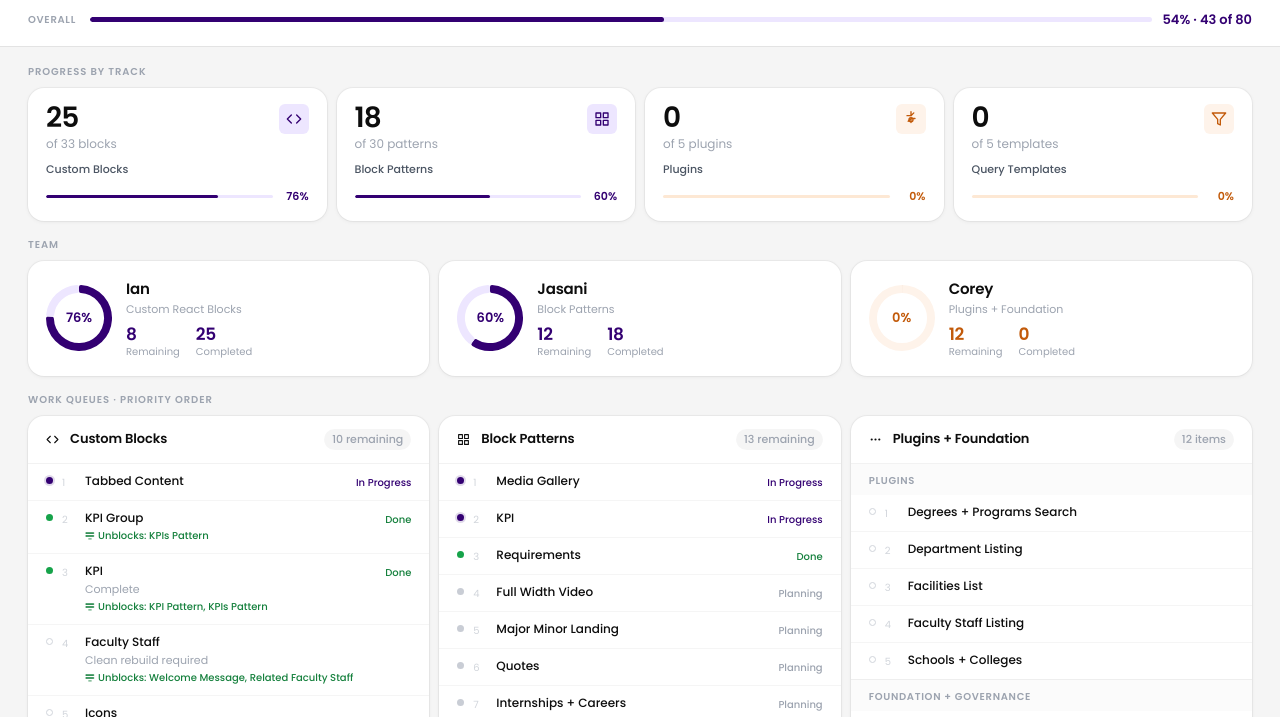
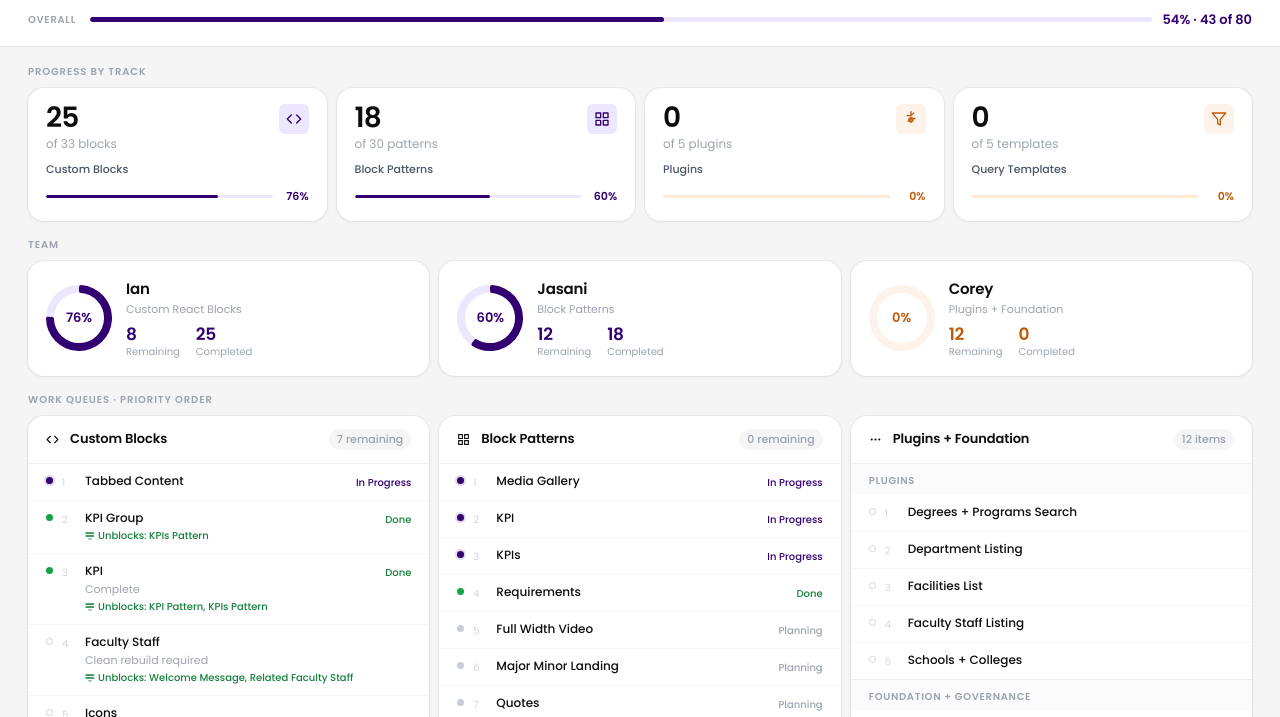
Before and after one commit to clawren2-lgtm/Theme-Status, a plain HTML site: page index.html in a window 1280 px wide. Shown: the part 65-782 px from the top of the page. Drawn offline with nearby package versions, Linux system fonts and the light colour scheme.

Commit message:
Update remaining item counts and reorganize KPIs on Jasani's list

```diff
--- a/index.html
+++ b/index.html
@@ -202,12 +202,12 @@ const BLOCKS_DONE = 23;
 const PATTERNS = [
   { name:'Media Gallery',          status:S.IP, blockedBy:null,                        tier:1 },
   { name:'KPI',                    status:S.IP, blockedBy:null,                        tier:1 },
+  { name:'KPIs',                   status:S.IP, blockedBy:null,                        tier:1 },
   { name:'Requirements',           status:S.D, blockedBy:null,                         tier:1 },
   { name:'Full Width Video',       status:S.PL, blockedBy:null,                        tier:1 },
   { name:'Major Minor Landing',    status:S.PL, blockedBy:null,                        tier:1 },
   { name:'Quotes',                 status:S.PL, blockedBy:null,                        tier:1 },
   { name:'Internships + Careers',  status:S.PL, blockedBy:null,                        tier:1 },
-  { name:'KPIs',                   status:S.IP, blockedBy:null,                        tier:2 },
   { name:'Welcome Message',        status:S.BL, blockedBy:'Faculty Staff Block',        tier:2 },
   { name:'Related Faculty Staff',  status:S.BL, blockedBy:'Faculty Staff Block',        tier:2 },
   { name:'Keep Browsing',          status:S.BL, blockedBy:'Pattern-Inserter + Links',   tier:2 },
@@ -256,6 +256,7 @@ const SC = {
 
 function pct(d, t) { return t === 0 ? 0 : Math.round((d / t) * 100); }
 function cntDone(arr) { return arr.filter(x => x.status === S.D).length; }
+function cntRemaining(arr) { return arr.filter(x => x.status === S.NS).length; }
 
 function renderItem(item, idx, showUnblocks) {
   const meta = [];
@@ -287,6 +288,11 @@ function render() {
   const allPct  = pct(allDone, allTot);
 
   const cTot = plTot + fTot, cDone = plDone + fDone;
+
+  const bRemaining = cntRemaining(BLOCKS);
+  const pRemaining = cntRemaining(PATTERNS);
+  const plRemaining = cntRemaining(PLUGINS);
+  const fRemaining = cntRemaining(FOUNDATION);
 
   const today = new Date().toLocaleDateString('en-US', { month:'long', day:'numeric', year:'numeric' });
 
@@ -436,7 +442,7 @@ function render() {
           <div class="card" role="region" aria-label="Ian's block queue">
             <div class="wc-head">
               <div class="wc-title"><svg class="icon-sm" viewBox="0 0 24 24" fill="none" stroke="currentColor" stroke-width="2" stroke-linecap="round" stroke-linejoin="round"><polyline points="16 18 22 12 16 6"/><polyline points="8 6 2 12 8 18"/></svg> Custom Blocks</div>
-              <span class="wc-cnt">${BLOCKS.length} remaining</span>
+              <span class="wc-cnt">${bRemaining} remaining</span>
             </div>
             <div class="wc-body" role="list">
               ${BLOCKS.map((b, i) => renderItem(b, i + 1, true)).join('')}
@@ -446,7 +452,7 @@ function render() {
           <div class="card" role="region" aria-label="Jasani's pattern queue">
             <div class="wc-head">
               <div class="wc-title"><svg class="icon-sm" viewBox="0 0 24 24" fill="none" stroke="currentColor" stroke-width="2" stroke-linecap="round" stroke-linejoin="round"><rect x="3" y="3" width="7" height="7"/><rect x="14" y="3" width="7" height="7"/><rect x="14" y="14" width="7" height="7"/><rect x="3" y="14" width="7" height="7"/></svg> Block Patterns</div>
-              <span class="wc-cnt">${PATTERNS.length} remaining</span>
+              <span class="wc-cnt">${pRemaining} remaining</span>
             </div>
             <div class="wc-body" role="list">${patHtml}</div>
           </div>
@@ -454,7 +460,7 @@ function render() {
           <div class="card" role="region" aria-label="Corey's queue">
             <div class="wc-head">
               <div class="wc-title"><svg class="icon-sm" viewBox="0 0 24 24" fill="none" stroke="currentColor" stroke-width="2" stroke-linecap="round" stroke-linejoin="round"><circle cx="12" cy="12" r="1"/><circle cx="19" cy="12" r="1"/><circle cx="5" cy="12" r="1"/></svg> Plugins + Foundation</div>
-              <span class="wc-cnt">${PLUGINS.length + FOUNDATION.length} items</span>
+              <span class="wc-cnt">${plRemaining + fRemaining} items</span>
             </div>
             <div class="wc-body">
               <div class="sh first" role="heading" aria-level="3">Plugins</div>
```
